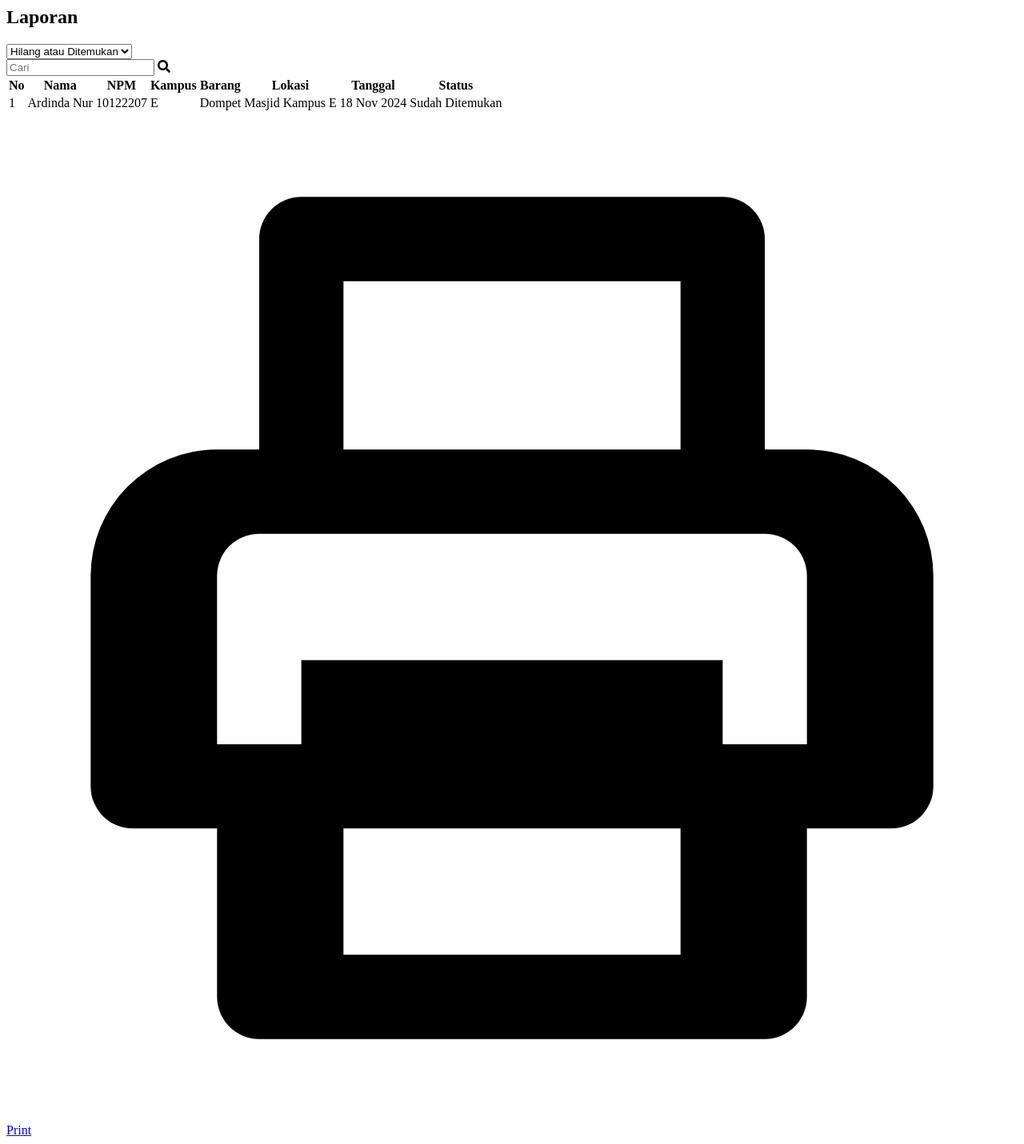
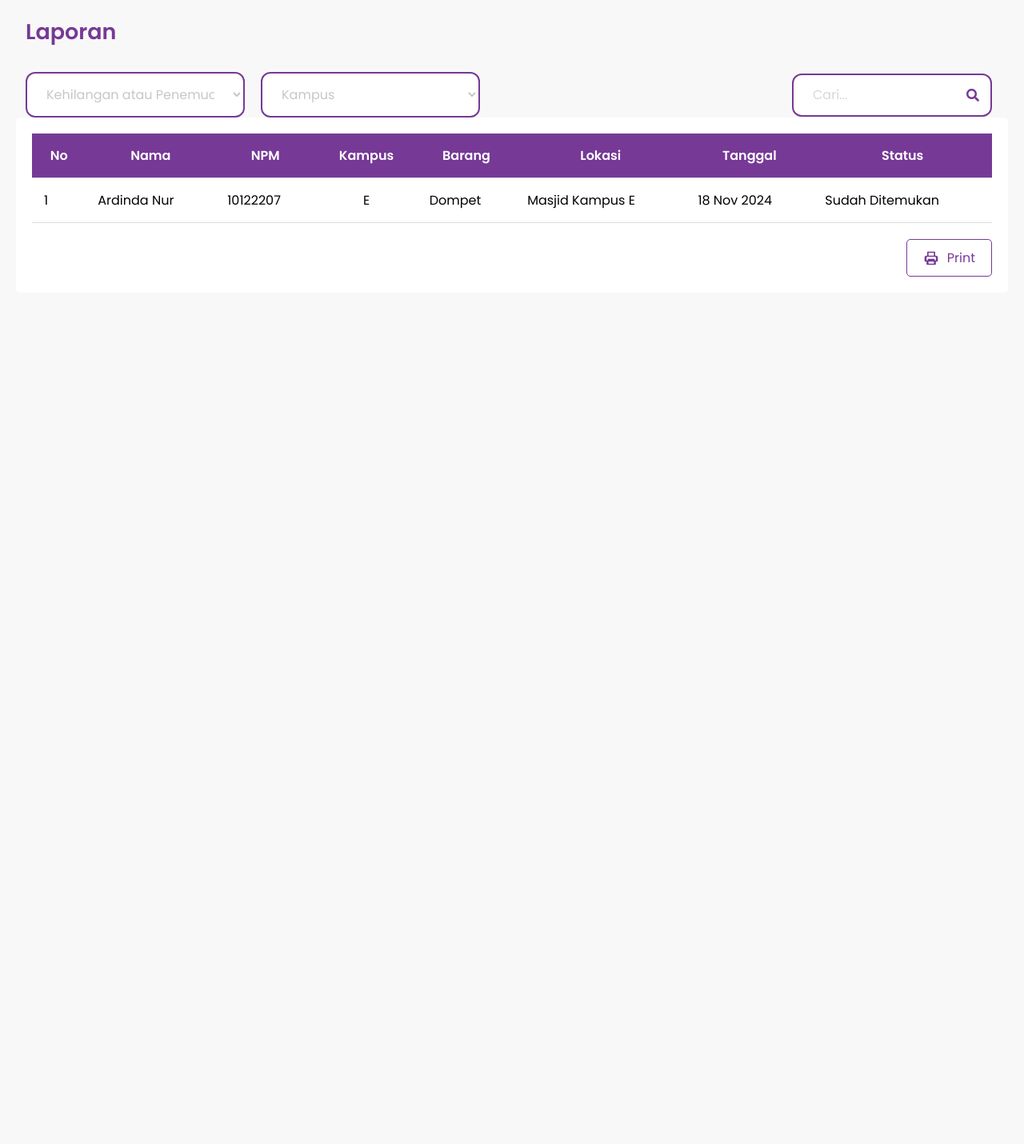
Before and after one commit to janienatalie/LostandFound, a PHP site: page /lostandfound/admin/reports.php in a window 1280 px wide. Shown: the whole page at 80% size. After the commit the page ends 346 px from the top, so only its background shows below. Run offline with PHP 8.4, Linux system fonts and the light colour scheme.

Commit message:
reports, navbar, list of items, form

```diff
--- a/admin/css/reports.css
+++ b/admin/css/reports.css
@@ -1,29 +1,118 @@
-.content {
-  flex-grow: 1;
-  padding: 20px;
+* {
+  margin: 0;
+  padding: 0;
+  box-sizing: border-box;
 }
 
-h1 {
+/* .content {
+  margin: 10px;
+  margin: 20px auto;
+  max-width: 1200px;
+} */
+
+.title {
   color: #763996;
-  margin-left: 10px;
-}
-
-.container {
-  width: 90%;
-  margin: 20px auto;
-  /* <!--tambah--> */
-  display: flex;
-  flex-direction: column;
-  align-items: flex-start;
-}
-h2 {
-  color: #6a1b9a;
+  font-family: "Poppins", sans-serif;
+  font-size: 18px;
   text-align: left;
+  margin-left: 12px;
 }
 
 .dropdown {
+  margin-top: 30px;
+  margin-left: 12px;
+}
+
+/* Kontainer untuk semua elemen (dropdown dan search bar) */
+.controls-container {
+  display: flex; /* Tata letak horizontal */
+  justify-content: flex-start; /* Elemen mulai dari kiri */
+  align-items: center; /* Luruskan secara vertikal */
+  gap: 20px; /* Jarak antar elemen */
+  margin-top: 20px; /* Jarak dari elemen sebelumnya */
+  width: 100%; /* Pastikan kontainer memenuhi lebar layar */
+}
+
+/* Dropdown Lost and Found */
+.dropdownlostandfound,
+.dropdowncampus {
   display: flex;
   width: 274px; /* Lost and Found */
+  padding: 14px 20px;
+  border-radius: 12px;
+  border: 2px solid #763996;
+  font-size: 16px;
+  background-color: white;
+  color: #c7c7c7; /* Warna teks default */
+  font-family: "Poppins", sans-serif;
+}
+
+.dropdownlostandfound option[value=""],
+.dropdowncampus option[value=""] {
+  color: #c7c7c7; /* Warna placeholder */
+}
+
+.dropdowncampus input:focus,
+select:focus,
+.dropdownlostandfound input:focus,
+select:focus {
+  outline: none;
+}
+
+/* Search bar, diposisikan di kanan */
+.search-bar {
+  display: flex;
+  width: 250px; /* Lebar search bar */
+  height: 54px;
+  padding: 0px 14px; /* Padding kiri dan kanan */
+  justify-content: space-between;
+  align-items: center;
+  border-radius: 12px;
+  border: 2px solid #763996;
+  color: #c7c7c7;
+  font-size: 16px;
+  background-color: white;
+  margin-left: auto; /* Mengarahkan search bar ke kanan */
+  margin-right: 20px;
+}
+
+.search-bar input {
+  all: unset;
+  width: 100%; /* Memenuhi lebar yang tersedia */
+  height: 100%; /* Tinggi sesuai dengan search bar */
+  padding: 6px 10px; /* Memberikan ruang untuk ikon di sebelah kiri */
+  font-size: 16px;
+  color: #763996;
+}
+
+.search-bar input::placeholder {
+  color: #c7c7c7;
+  opacity: 0.7;
+}
+
+.search-bar .search-icon {
+  color: #763996;
+}
+
+/* Hapus tanda 'X' pada browser modern */
+input[type="search"]::-webkit-search-cancel-button {
+  -webkit-appearance: none; /* Hilangkan tampilan bawaan */
+  appearance: none;
+}
+
+/* Untuk Firefox */
+input[type="search"] {
+  -moz-appearance: textfield; /* Atur menjadi seperti input teks biasa */
+}
+
+/* Tambahan untuk kompatibilitas lintas browser */
+input[type="search"]::-ms-clear {
+  display: none; /* Hilangkan tombol pada Internet Explorer */
+}
+
+/* .dropdown {
+  display: flex;
+  width: 274px;
   padding: 14px 20px;
   border-radius: 12px;
   border: 2px solid #763996;
@@ -34,9 +123,9 @@ h2 {
 
 .search-box {
   display: flex;
-  width: 274px; /* Lebar search bar */
+  width: 274px; /
   height: 20px;
-  padding: 0px 14px; /* Padding kiri dan kanan */
+  padding: 0px 14px;
   justify-content: space-between;
   align-items: center;
   border-radius: 12px;
@@ -78,8 +167,7 @@ h2 {
 .search-box i {
   color: #800080;
   margin-left: 10px;
-}
-
+} */
 
 table {
   width: 100%;
@@ -99,11 +187,6 @@ body {
   padding: 20px;
 }
 
-h2 {
-  color: #763996;
-  margin-left: 10px;
-}
-
 .container {
   display: flex;
   justify-content: space-between;
@@ -113,20 +196,7 @@ h2 {
   width: auto;
 }
 
-.dropdown,
-.search-box {
-  border: 1px solid #763996;
-  border-radius: 8px;
-  padding: 10px 30px;
-  font-size: 16px;
-  color: #763996;
-}
-
-.dropdown {
-  background-color: #ffffff;
-}
-
-.dropdown:focus,
+/* .dropdown:focus,
 .search-box:focus {
   outline: none;
   border-color: #763996;
@@ -147,7 +217,7 @@ h2 {
   width: 20px;
   height: 20px;
   fill: #763996;
-}
+} */
 
 .table {
   background-color: #fff;
--- a/admin/reports.php
+++ b/admin/reports.php
@@ -1,7 +1,8 @@
 <meta charset="UTF-8">
 <meta name="viewport" content="width=device-width, initial-scale=1.0">
 <title>Lost & Found laporan</title>
-<link rel="stylesheet" href="reports.css">
+<link rel="stylesheet" href="./css/reports.css">
+<link rel="stylesheet" href="../css/style.css">
 <link
       rel="stylesheet"
       href="https://cdnjs.cloudflare.com/ajax/libs/font-awesome/5.15.3/css/all.min.css"
@@ -9,8 +10,51 @@
 </head>
 <body>
 <div class="content">
-        <h2>Laporan</h2>
-        <div class="search-container">
+  <div class="title">
+     <h2>Laporan</h2>
+  </div>
+  <div class="dropdown">
+        <div class="controls-container">
+          <div class="dropdown-lost-and-found">
+            <select
+              name="lost-found"
+              class="dropdownlostandfound"
+              id="dropdown"
+            >
+              <option hidden value="" disabled selected>
+                Kehilangan atau Penemuan
+              </option>
+              <option value="Lost">Kehilangan</option>
+              <option value="Found">Penemuan</option>
+            </select>
+          </div>
+
+          <div class="dropdown-campus">
+            <select name="campus" class="dropdowncampus" id="dropdowncampus">
+              <option hidden value="" disabled selected>Kampus</option>
+              <option value="CampusE">Kampus E</option>
+              <option value="CampusD">Kampus D</option>
+              <option value="CampusG">Kampus G</option>
+              <option value="CampusH">Kampus H</option>
+              <option value="CampusF8">Kampus F8</option>
+            </select>
+          </div>
+
+          <div class="search-bar">
+            <!-- Ikon pencarian -->
+            <input
+              type="search"
+              id="query"
+              name="q"
+              placeholder="Cari..."
+              aria-label="Search through site content"
+            />
+            <i class="fa fa-search search-icon" aria-hidden="true"></i>
+          </div>
+        </div>
+      </div>
+
+        <!-- <div class="search-container">
           <div class="dropdown">
             <select>
               <option value="" disabled selected>Hilang atau Ditemukan</option>
@@ -27,7 +71,7 @@
             />
             <i class="fas fa-search"></i>
           </div>
-        </div>
+        </div> -->
 
     <div class="table">
         <table>
@@ -66,6 +110,6 @@
             </a>
         </div>
     </div>
-</div>
+  </div>
 </body>
 </html>
--- a/admin/sidebar.html
+++ b/admin/sidebar.php
@@ -20,6 +20,7 @@
     <meta http-equiv="X-UA-Compatible" content="IE=edge" />
     <meta name="viewport" content="width=device-width, initial-scale=1.0" />
     <link rel="stylesheet" href="./css/admin.css" />
+    <link rel="stylesheet" href="../css/style.css" />
     <!-- loading bar -->
     <script src="https://cdn.jsdelivr.net/npm/pace-js@latest/pace.min.js"></script>
     <link rel="stylesheet" href="/css/style.css" />
@@ -68,7 +69,7 @@
     <div class="mainscreen">
       <iframe
         class="frames frame1 active"
-        src="./dashboard.html"
+        src="./dashboard.php"
         frameborder="0"
       ></iframe>
       <iframe
--- a/database/lostandfound.sql
+++ b/database/lostandfound.sql
@@ -20,8 +20,6 @@ CREATE TABLE Users (
     username VARCHAR(50) UNIQUE NOT NULL,
     password_hash VARCHAR(255) NOT NULL -- Kata sandi akan disimpan dalam bentuk hash
 );
-
-INSERT INTO `users`(`id`, `nama`, `npm`, `nomor_telepon`, `username`, `password_hash`) VALUES (1,'kevin', '10122645', '08963818319343', 'kevin', 'kevin123');
 
 -- Tabel untuk menyimpan data admin
 CREATE TABLE Admins (
--- a/user/css/listofitems.css
+++ b/user/css/listofitems.css
@@ -1,3 +1,5 @@
+@import url("https://fonts.googleapis.com/css2?family=Poppins:wght@400;500;600&display=swap");
+
 * {
   margin: 0;
   padding: 0;
@@ -12,7 +14,7 @@
 
 .title {
   color: #763996;
-  /* font-family: "Poppins", sans-serif; */
+  font-family: "Poppins", sans-serif;
   font-size: 18px;
   text-align: left;
 }
@@ -42,6 +44,7 @@
   font-size: 16px;
   background-color: white;
   color: #c7c7c7; /* Warna teks default */
+  font-family: "Poppins", sans-serif;
 }
 
 .dropdownlostandfound option[value=""],
@@ -71,6 +74,7 @@ select:focus {
   background-color: white;
   margin-left: auto; /* Mengarahkan search bar ke kanan */
 }
+
 button {
   all: unset;
   cursor: pointer;
--- a/user/formlost.php
+++ b/user/formlost.php
@@ -72,7 +72,7 @@ $conn->close();
     <meta name="viewport" content="width=device-width, initial-scale=1.0" />
     <title>Lost & Found - Gunadarma University</title>
     <link rel="stylesheet" href="./css/form.css" />
-    <link rel="stylesheet" href="/css/style.css" />
+    <link rel="stylesheet" href="../css/style.css" />
   </head>
   <body>
     <div class="form-section">
```
Also changed, not shown: admin/dashboard.php (+7 -8 lines), user/css/navbar.css (added, +63 -0 lines), user/home.php (+3 -5 lines), user/listofitems.php (+4 -35 lines), user/navbar.php (+24 -10 lines).
